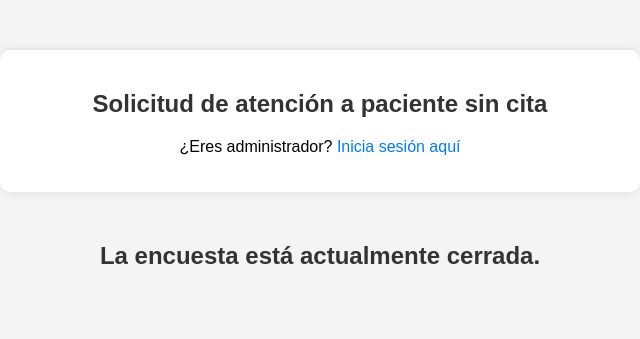
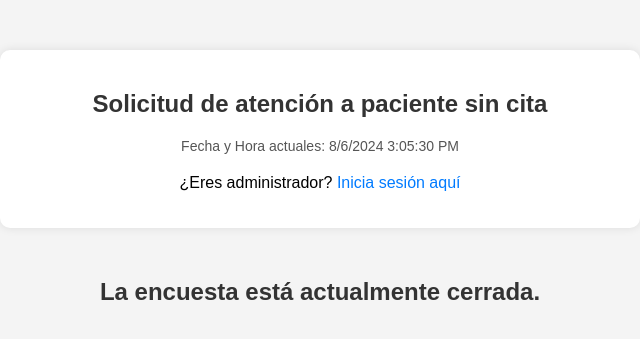
Before and after one commit to yosoyelquesoy/Espontaneos_UMF4, a Flask app: page / in a window 1280 px wide. Shown: the top 339 px of the page, without its empty margins (320-960 px from the left). Run offline with Flask 2, Linux system fonts and the light colour scheme.

Commit message:
Añadir fecha y hora actuales en el formulario

```diff
--- a/templates/index.html
+++ b/templates/index.html
@@ -93,6 +93,12 @@
         .terms-popup button {
             background-color: #dc3545;
         }
+        .timestamp {
+            text-align: center;
+            margin-top: 20px;
+            font-size: 14px;
+            color: #555;
+        }
     </style>
 </head>
 <body>
@@ -146,6 +152,8 @@
 
             <button type="submit">Enviar</button>
         </form>
+
+        <div class="timestamp" id="timestamp"></div>
 
         <div class="admin-link">
             <p>¿Eres administrador? <a href="/admin">Inicia sesión aquí</a></p>
@@ -206,14 +214,24 @@
             event.target.value = event.target.value.toUpperCase();
         }
 
+        function displayCurrentDateTime() {
+            const now = new Date();
+            const date = now.toLocaleDateString();
+            const time = now.toLocaleTimeString();
+            document.getElementById('timestamp').textContent = `Fecha y Hora actuales: ${date} ${time}`;
+        }
+
         document.addEventListener('DOMContentLoaded', () => {
             const inputs = document.querySelectorAll('input[type="text"], input[type="email"], input[type="tel"], select');
             inputs.forEach(input => {
                 input.addEventListener('blur', convertToUpperCase);
             });
+
+            displayCurrentDateTime();
+            setInterval(displayCurrentDateTime, 1000); // Update the time every second
+
+            checkSurveyStatus();
         });
-
-        checkSurveyStatus();
     </script>
 </body>
 </html>
```
